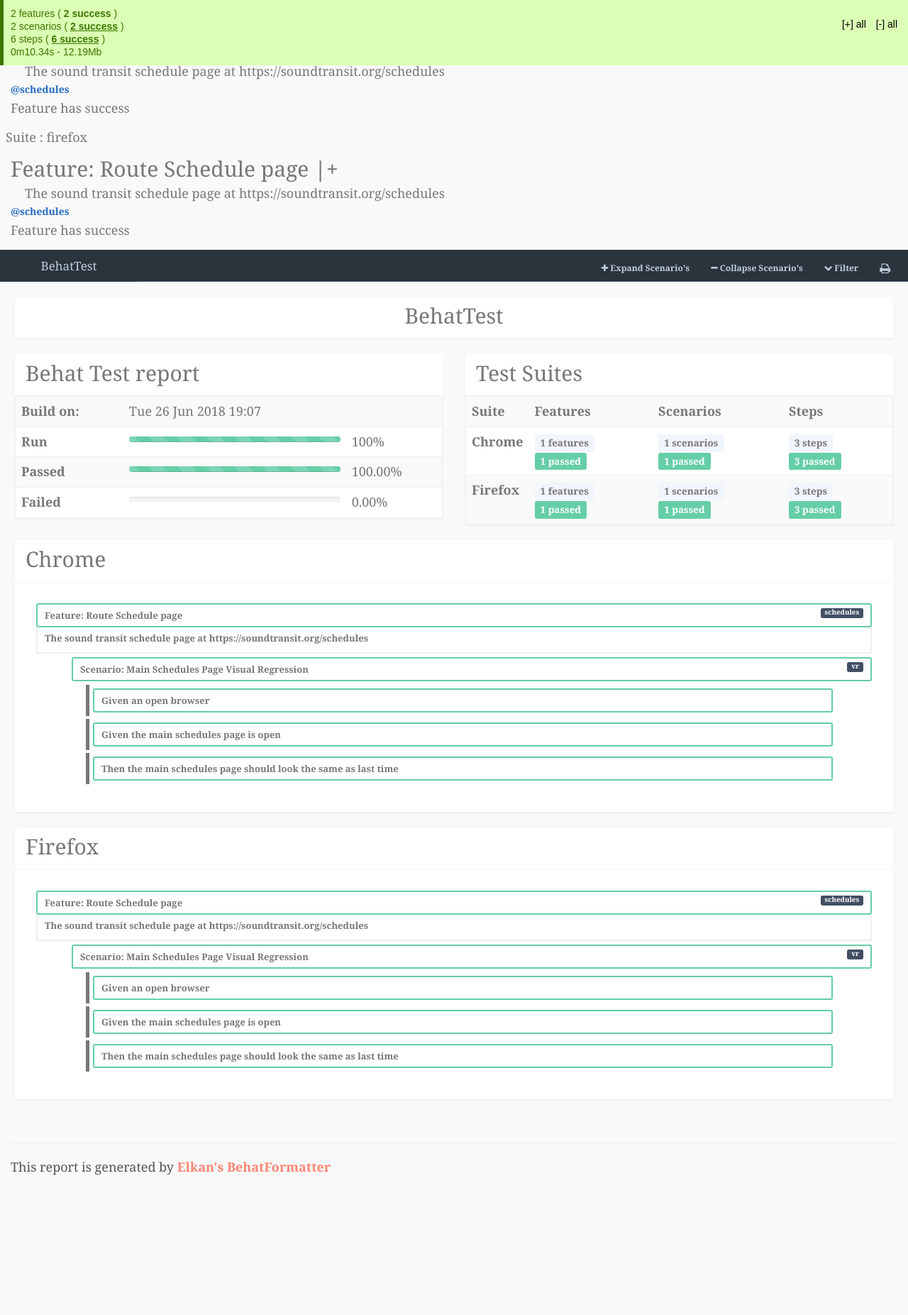
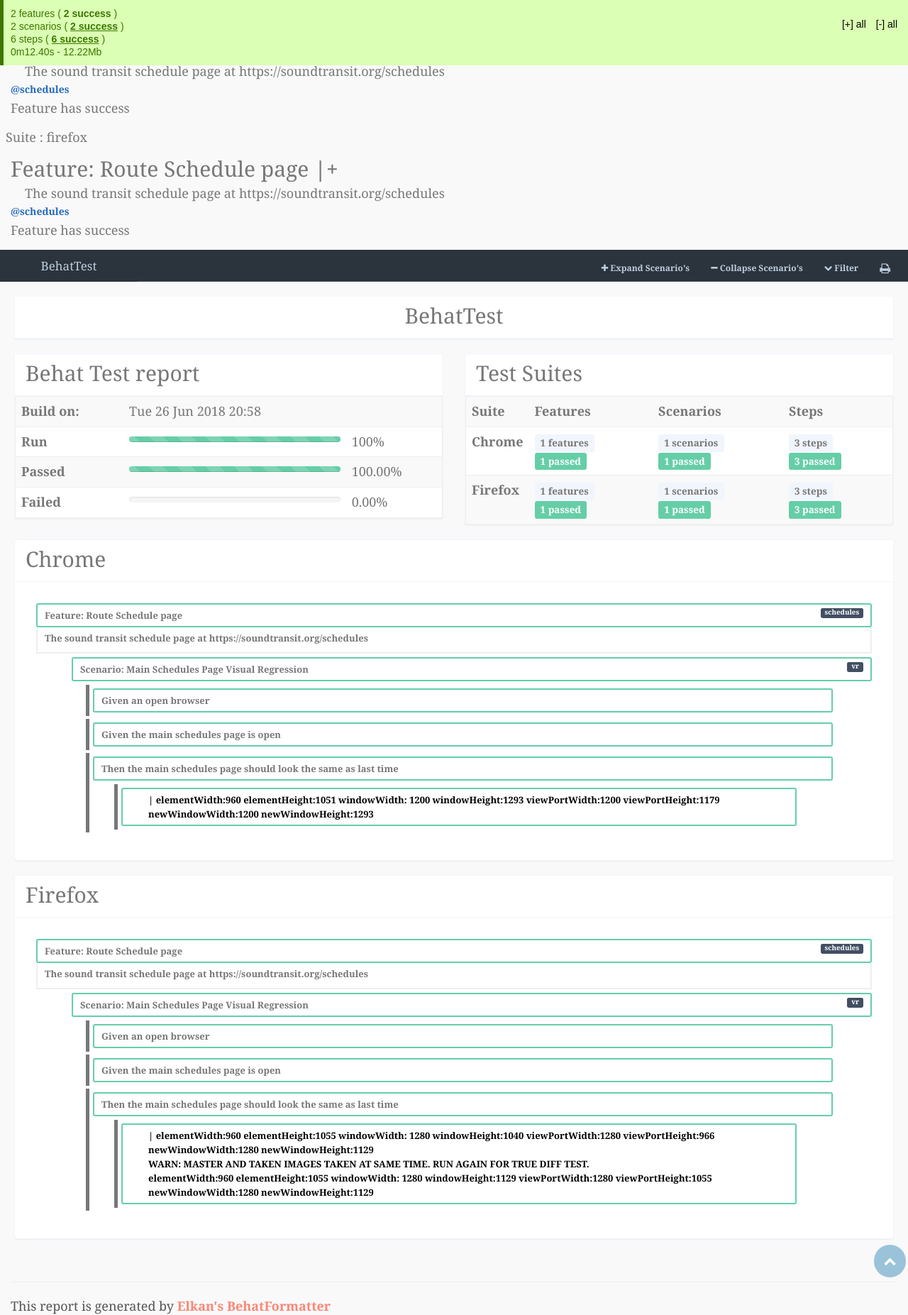
Before and after one commit to jimarasim/behattest, a PHP site: page /wd/build/Index.html in a window 1280 px wide. Shown: the whole page at 71% size. Before the commit the page ends 1656 px from the top, so only its background shows below. Run offline with PHP 8.4, Linux system fonts and the light colour scheme; some libraries are stand-ins or nearby versions.

Commit message:
set window size before taking screenshot

```diff
--- a/build/Index.html
+++ b/build/Index.html
@@ -515,7 +515,7 @@
                             <tr>
                                 <th>Build on:</th>
                                 <td>
-                                    Tue 26 Jun 2018 19:07
+                                    Tue 26 Jun 2018 20:58
                                 </td>
                                 <td></td>
                             </tr>
@@ -679,6 +679,15 @@
                                                         <div class="dd-nodrag dd-success">
                                                             <b>Then</b> the main schedules page should look the same as last time
                                                         </div>
+                                                                                                                  <ol class="dd-list">
+                                                             <li class="dd-item step-argument dd-collapsed" data-id="step-1-1--argument">
+                                                                 <div class="dd-nodrag dd-success">
+                                                                                                                                                                                                                                                                                                                                                                                                                                                                                                   <p style="padding-left:2em ; color:black">| elementWidth:960 elementHeight:1051 windowWidth: 1200 windowHeight:1293 viewPortWidth:1200 viewPortHeight:1179<br />
+newWindowWidth:1200 newWindowHeight:1293<br />
+</p>
+                                                                                                                                     </div>
+                                                             </li>
+                                                         </ol>
 
                                                                                                             </li>
                                                                                                     </ol>
@@ -736,6 +745,18 @@
                                                         <div class="dd-nodrag dd-success">
                                                             <b>Then</b> the main schedules page should look the same as last time
                                                         </div>
+                                                                                                                  <ol class="dd-list">
+                                                             <li class="dd-item step-argument dd-collapsed" data-id="step-2-1--argument">
+                                                                 <div class="dd-nodrag dd-success">
+                                                                                                                                                                                                                                                                                                                                                                                                                                                                                                   <p style="padding-left:2em ; color:black">| elementWidth:960 elementHeight:1055 windowWidth: 1280 windowHeight:1040 viewPortWidth:1280 viewPortHeight:966<br />
+newWindowWidth:1280 newWindowHeight:1129<br />
+WARN: MASTER AND TAKEN IMAGES TAKEN AT SAME TIME. RUN AGAIN FOR TRUE DIFF TEST.<br />
+elementWidth:960 elementHeight:1055 windowWidth: 1280 windowHeight:1129 viewPortWidth:1280 viewPortHeight:1055<br />
+newWindowWidth:1280 newWindowHeight:1129<br />
+</p>
+                                                                                                                                     </div>
+                                                             </li>
+                                                         </ol>
 
                                                                                                             </li>
                                                                                                     </ol>
@@ -862,7 +883,7 @@
                     6 steps ( <strong class="passed">6 success</strong> )
                 </p>
                 <p class="time">
-                0m10.34s - 12.19Mb
+                0m12.40s - 12.22Mb
                 </p>
             </div>
             <div class="switchers">
```
Also changed, not shown: features/bootstrap/Utilities/Screenshot.php (+41 -6 lines), 1 other file.
